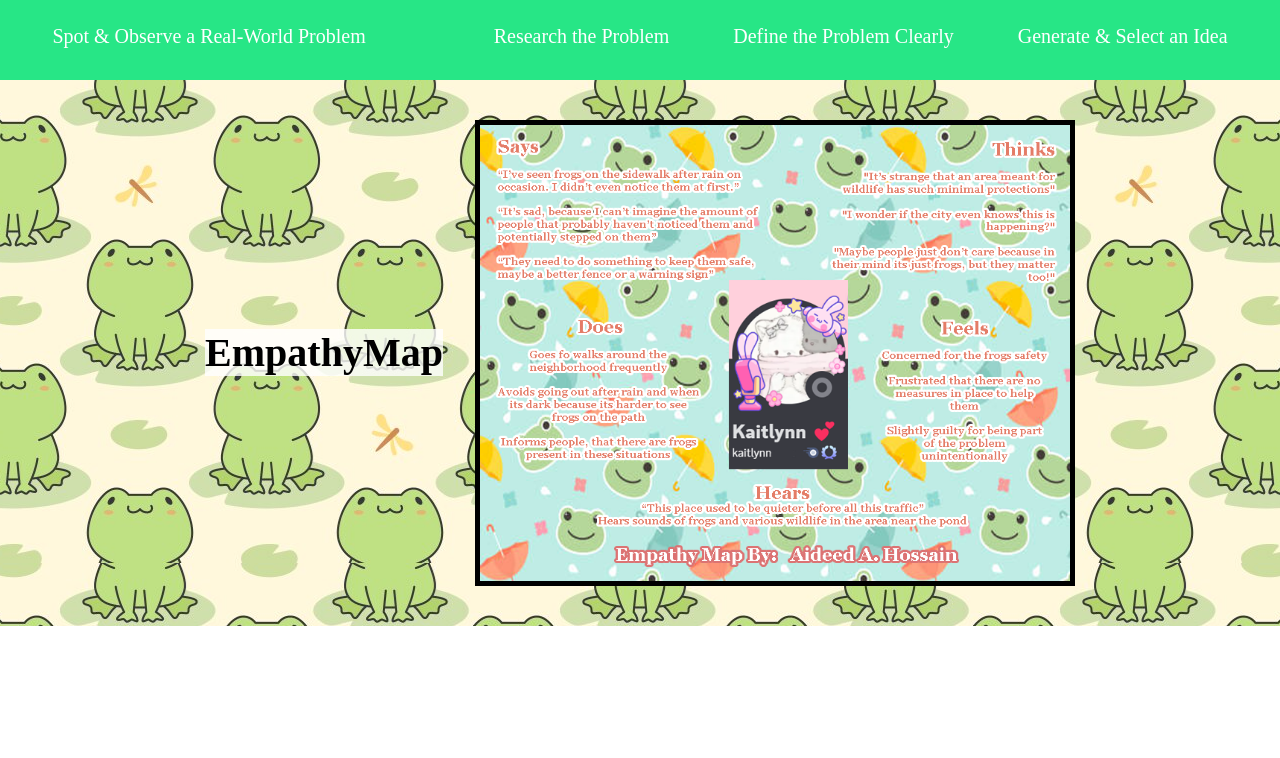
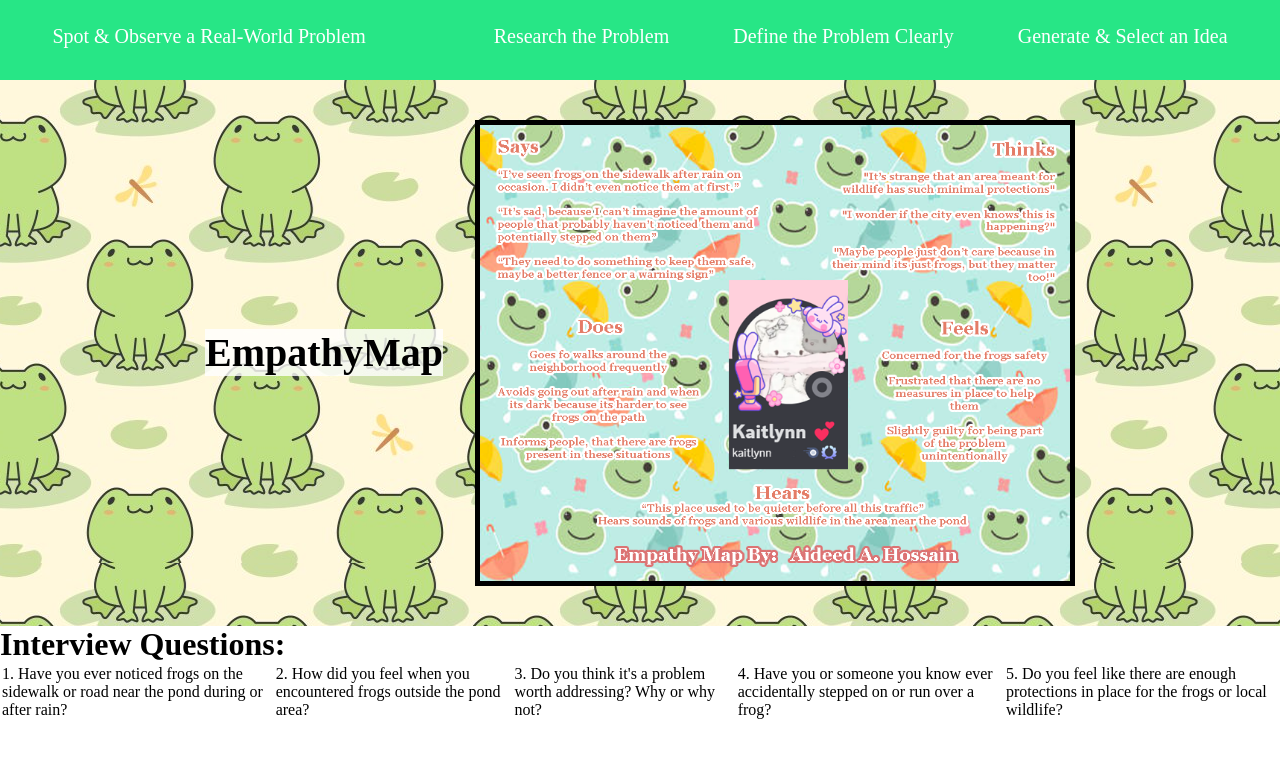
Before and after one commit to aideedh/CreativityWebsite, a plain HTML site: page page2.html in a window 1280 px wide. Drawn offline with Linux system fonts and the light colour scheme.

Commit message:
fix all of this

```diff
--- a/page2.html
+++ b/page2.html
@@ -24,7 +24,16 @@
         <h1>EmpathyMap</h1>
         <img src="assets/EmpathyMap.png" alt="Empathy Map">
     </div>
-</main>
+    </main>
+
+    <h1>Interview Questions:</h1>
+    <table>
+        <td>1. Have you ever noticed frogs on the sidewalk or road near the pond during or after rain?</td>
+        <td>2. How did you feel when you encountered frogs outside the pond area?</td>
+        <td>3. Do you think it's a problem worth addressing? Why or why not?</td>
+        <td>4. Have you or someone you know ever accidentally stepped on or run over a frog?</td>
+        <td>5. Do you feel like there are enough protections in place for the frogs or local wildlife?</td>
+    </table>
 
 </body>
 </html>
```
Also changed, not shown: index.html (+0 -1 lines).
